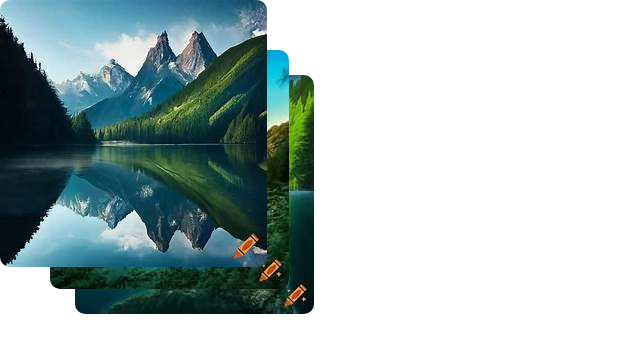
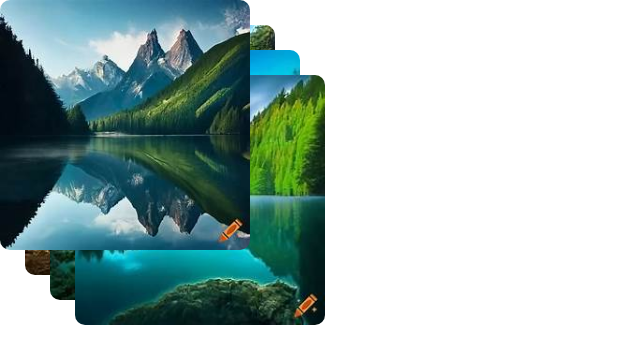
Before and after one commit to abdalluhyaseen/taskcss2, a plain HTML site: page tasks/task18.html in a window 1280 px wide. Shown: the whole page, without its empty margins (0-640 px from the left). Drawn offline with Linux system fonts and the light colour scheme.

Commit message:
finish style2

```diff
--- a/style.css
+++ b/style.css
@@ -627,6 +627,8 @@ position: absolute;
 .zb{
 border-radius: 10px;
 position: absolute;
+width: 250px;
+height: 250px;
 
 }
 
@@ -641,7 +643,7 @@ left: 0px;
 
 top:25px;
 left: 25px;
-z-index: -1;
+
 
 }
 
@@ -649,12 +651,12 @@ z-index: -1;
 
     top: 50px;
     left: 50px;
-    z-index: -2;
+
 
     }
 
     .-z4{
-z-index: -3;
+
       top:75px;
         left: 75px;
 
```
